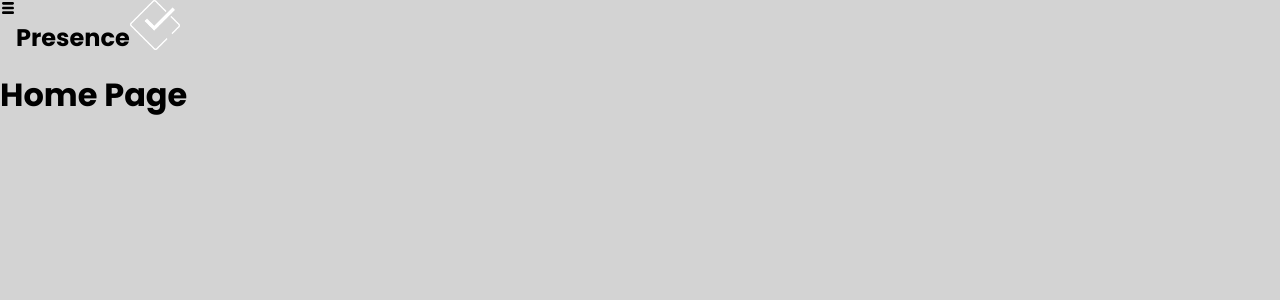
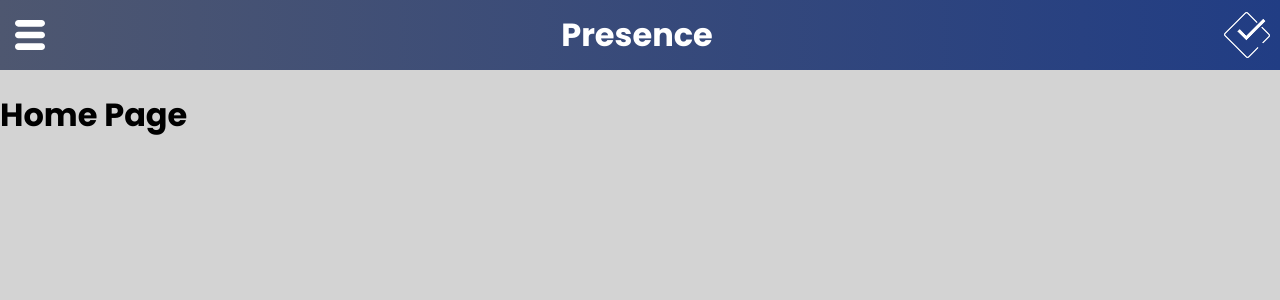
Before and after one commit to daniel-trindade/presence, a React (Create React App) app: page / in a window 1280 px wide. Shown: the top 300 px of the page. Built offline with nearby package versions, Linux system fonts and the light colour scheme; the HTML template or start-up script is replaced by a standard one.

Commit message:
NavBar Layout Finished

```diff
--- a/src/Components/layout/NavBar.module.css
+++ b/src/Components/layout/NavBar.module.css
@@ -1,6 +1,25 @@
 .navBar{
   width: 100%;
-  height: 50px;
+  height: 70px;
   display: flex;
+  align-items: center;
+  justify-content: space-between;
+  background: linear-gradient(to right, #4E5770, #213D84);
+}
 
+.menuIcon{
+  font-size: 2.5rem;
+  color: #fff;
+  margin-left: 10px;
 }
+
+.navBar h1{
+  font-weight: bold;
+  font-size: 2rem;
+  color: #fff;
+}
+
+.icon{
+  width: 46px;
+  margin-right: 10px;
+}
```
